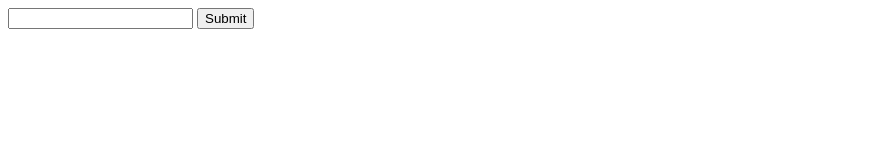
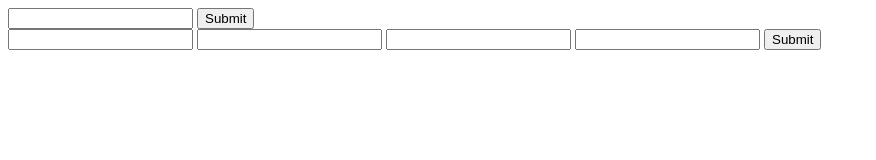
Before and after one commit to mdxw73/programming-black, a website: page FoodFinder/index.html in a window 1280 px wide. Shown: the whole page, without its empty margins (0-876 px from the left). Drawn offline with Linux system fonts and the light colour scheme.

Commit message:
added post

```diff
--- a/FoodFinder/index.html
+++ b/FoodFinder/index.html
@@ -8,5 +8,12 @@
             <input type="text" name="search">
             <input type="submit">
         </form>
+        <form action="http://127.0.0.1:8090/new" method="POST">
+            <input type="text" name="title">
+            <input type="text" name="href">
+            <input type="text" name="ingredients">
+            <input type="text" name="thumbnail">
+            <input type="submit">
+        </form>
     </body>
 </html>
```
Also changed, not shown: FoodFinder/index.js (+8 -1 lines).
